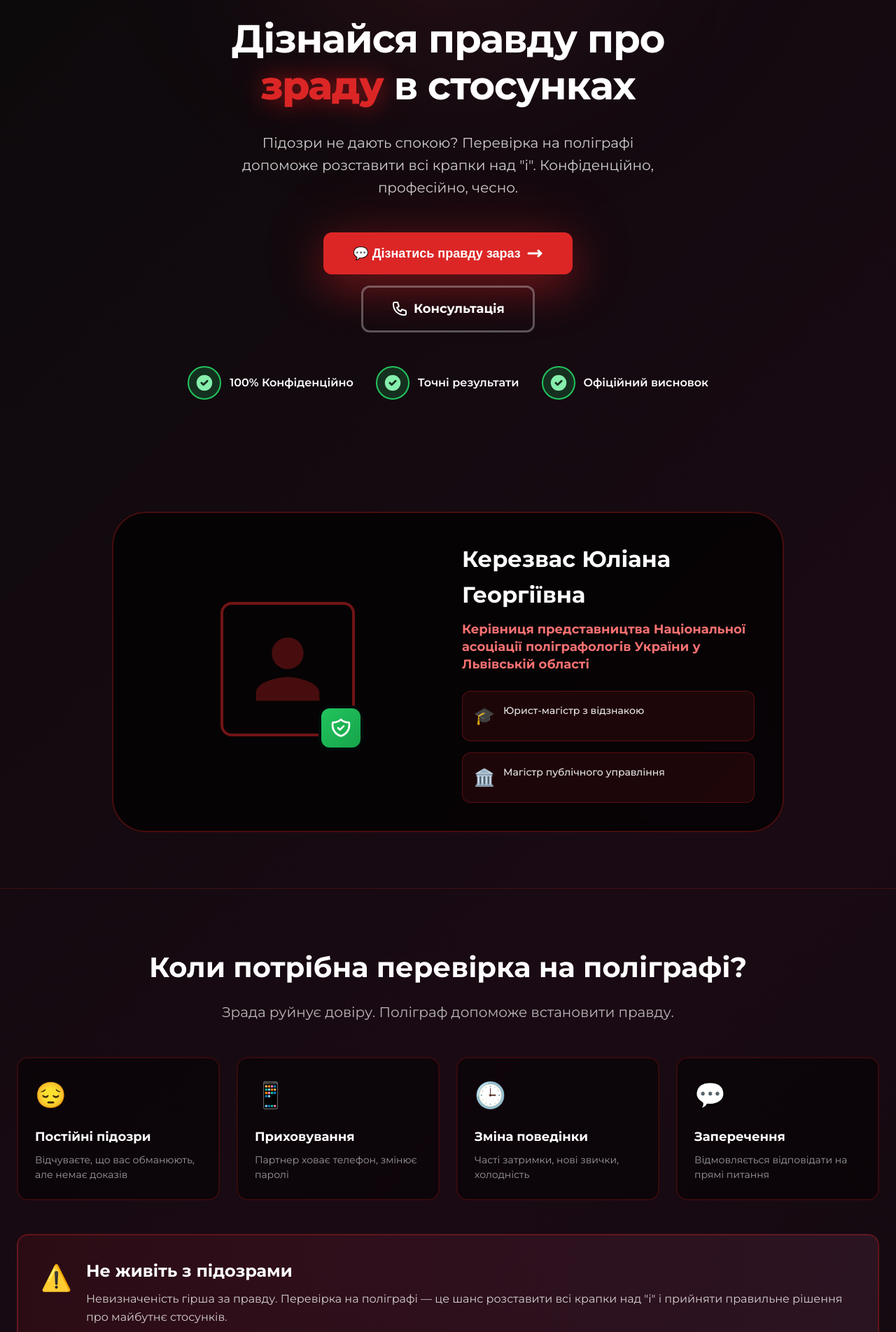
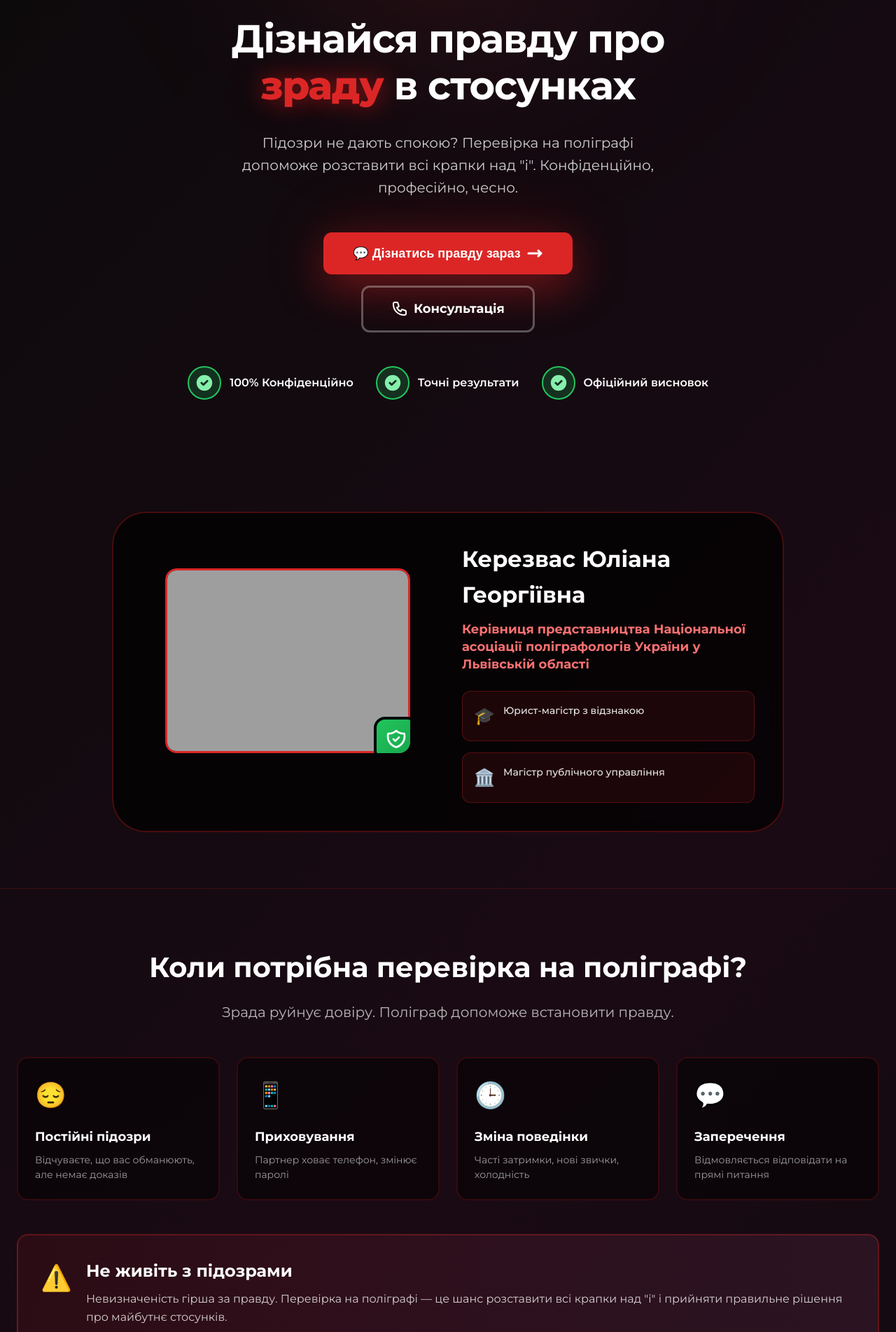
Before and after one commit to BonisOleg/PoligraphNew, a Django app: page /perevirka-na-zradu/ in a window 1280 px wide. Shown: the part 497-2400 px from the top of the page at 70% size. Run offline with Django 4.2, Linux system fonts and the light colour scheme; grey boxes are pictures that could not be loaded.

Commit message:
фото

```diff
--- a/static/css/infidelity-landing.css
+++ b/static/css/infidelity-landing.css
@@ -415,16 +415,23 @@ body {
 .infidelity-specialist__photo {
     position: relative;
     justify-self: center;
+    max-width: 350px;
+    margin: 0 auto 32px;
+    border-radius: 16px;
+    overflow: hidden;
+}
+
+.infidelity-specialist__image {
+    width: 100%;
+    height: auto;
+    display: block;
+    border-radius: 16px;
+    border: 3px solid #dc2626;
+    box-shadow: 0 0 30px rgba(220, 38, 38, 0.5);
 }
 
 .infidelity-specialist__avatar {
-    width: 192px;
-    height: 192px;
-    border-radius: 16px;
-    background: linear-gradient(to bottom-right, rgba(139, 0, 0, 0.5), rgba(120, 53, 15, 0.5));
-    border: 4px solid rgba(220, 38, 38, 0.5);
-    padding: 24px;
-    color: rgba(220, 38, 38, 0.3);
+    display: none;
 }
 
 .infidelity-specialist__badge {
--- a/templates/corporate_landing.html
+++ b/templates/corporate_landing.html
@@ -90,6 +90,9 @@
         <!-- Expert Card Section -->
         <section id="about" class="corporate-about">
             <div class="corporate-about__container">
+                <div class="corporate-about__photo-wrapper">
+                    <img src="{% static 'img/main.png' %}" alt="Керезвас Юліана Георгіївна" class="corporate-about__photo">
+                </div>
                 <div class="corporate-about__card">
                     <div class="corporate-about__header">
                         <div class="corporate-about__badge">
--- a/templates/infidelity_landing.html
+++ b/templates/infidelity_landing.html
@@ -121,9 +121,7 @@
             <div class="infidelity-specialist__glow"></div>
             <div class="infidelity-specialist__card">
                 <div class="infidelity-specialist__photo">
-                    <svg class="infidelity-specialist__avatar" fill="currentColor" viewBox="0 0 24 24">
-                        <path d="M12 12c2.21 0 4-1.79 4-4s-1.79-4-4-4-4 1.79-4 4 1.79 4 4 4zm0 2c-2.67 0-8 1.34-8 4v2h16v-2c0-2.66-5.33-4-8-4z" />
-                    </svg>
+                    <img src="{% static 'img/main.png' %}" alt="Керезвас Юліана Георгіївна" class="infidelity-specialist__image">
                     <div class="infidelity-specialist__badge">
                         <svg fill="none" stroke="currentColor" viewBox="0 0 24 24">
                             <path stroke-linecap="round" stroke-linejoin="round" stroke-width="2" d="M9 12l2 2 4-4m5.618-4.016A11.955 11.955 0 0112 2.944a11.955 11.955 0 01-8.618 3.04A12.02 12.02 0 003 9c0 5.591 3.824 10.29 9 11.622 5.176-1.332 9-6.03 9-11.622 0-1.042-.133-2.052-.382-3.016z" />
```
Also changed, not shown: static/css/corporate-landing.css (+17 -0 lines).
